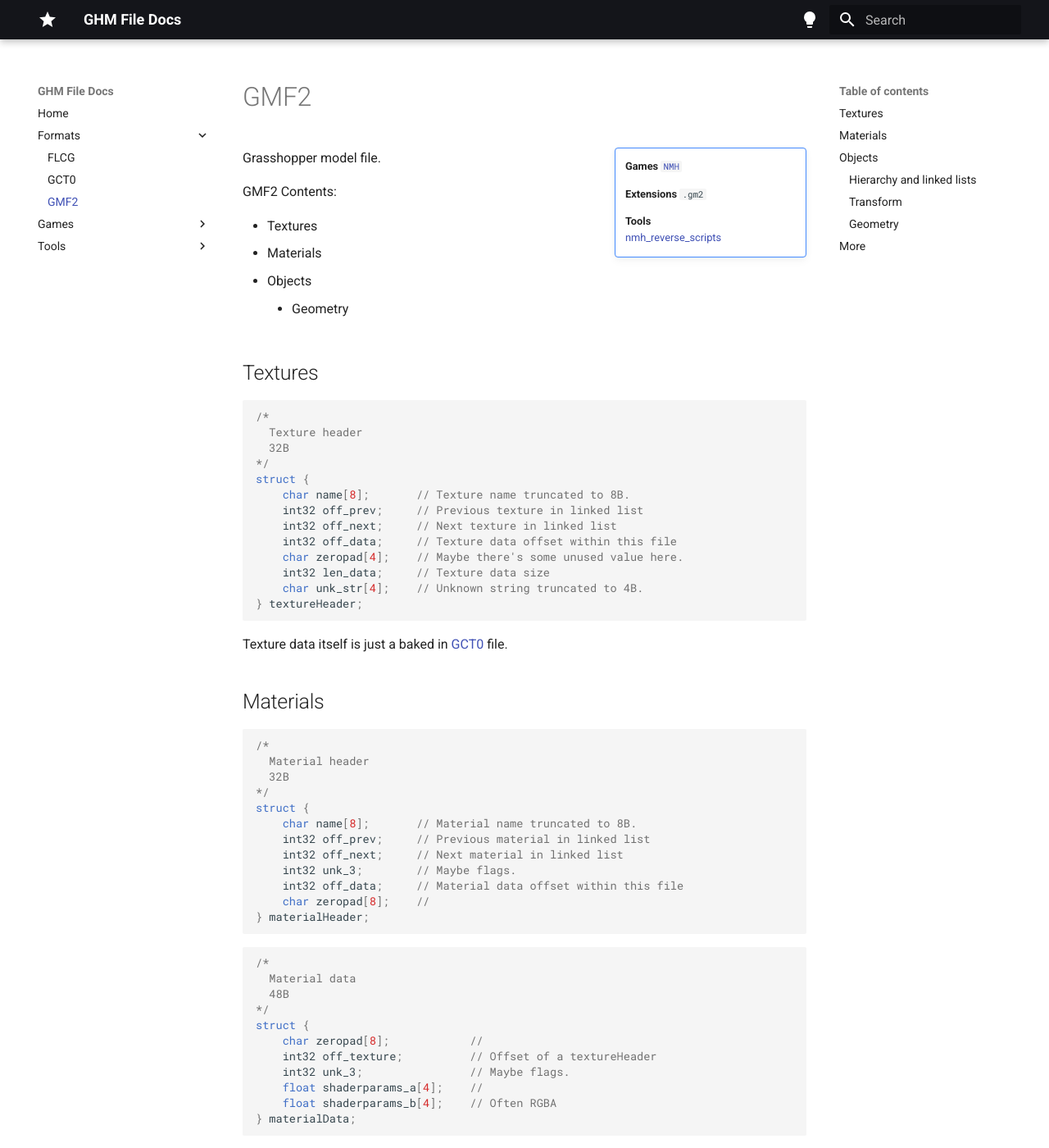
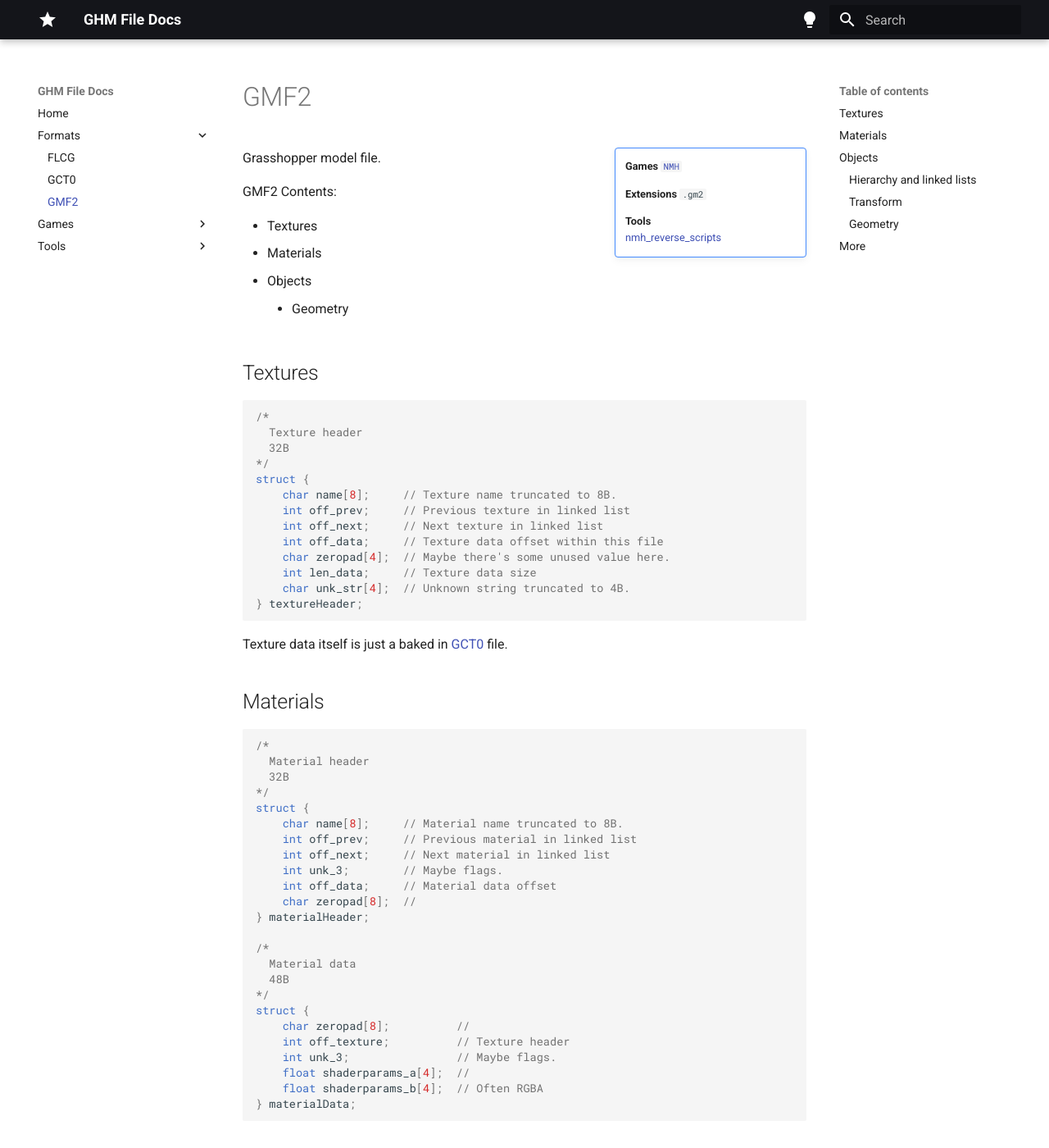
Before and after one commit to sevonj/nmh_reverse, an MkDocs documentation site: the page built from docs/formats/gmf2.md, in a window 1280 px wide and 1400 px high. Shown: the whole window at 82% size. Built offline with MkDocs 1.6.1 and Material for MkDocs 9.7.7, drawn with Linux system fonts in a browser that asks for light colours; comment, search, counter and statistics services are not loaded.

Commit message:
md cleanup

````diff
--- a/docs/formats/gmf2.md
+++ b/docs/formats/gmf2.md
@@ -26,13 +26,13 @@
   32B
 */
 struct {
-    char name[8];       // Texture name truncated to 8B.
-    int32 off_prev;     // Previous texture in linked list
-    int32 off_next;     // Next texture in linked list
-    int32 off_data;     // Texture data offset within this file
-    char zeropad[4];    // Maybe there's some unused value here.
-    int32 len_data;     // Texture data size
-    char unk_str[4];    // Unknown string truncated to 4B.
+    char name[8];     // Texture name truncated to 8B.
+    int off_prev;     // Previous texture in linked list
+    int off_next;     // Next texture in linked list
+    int off_data;     // Texture data offset within this file
+    char zeropad[4];  // Maybe there's some unused value here.
+    int len_data;     // Texture data size
+    char unk_str[4];  // Unknown string truncated to 4B.
 } textureHeader;
 ```
 
@@ -45,26 +45,24 @@
   32B
 */
 struct {
-    char name[8];       // Material name truncated to 8B.
-    int32 off_prev;     // Previous material in linked list
-    int32 off_next;     // Next material in linked list
-    int32 unk_3;        // Maybe flags.
-    int32 off_data;     // Material data offset within this file
-    char zeropad[8];    //
+    char name[8];     // Material name truncated to 8B.
+    int off_prev;     // Previous material in linked list
+    int off_next;     // Next material in linked list
+    int unk_3;        // Maybe flags.
+    int off_data;     // Material data offset
+    char zeropad[8];  //
 } materialHeader;
-```
 
-```cpp
 /*
   Material data
   48B
 */
 struct {
-    char zeropad[8];            //
-    int32 off_texture;          // Offset of a textureHeader
-    int32 unk_3;                // Maybe flags.
-    float shaderparams_a[4];    //
-    float shaderparams_b[4];    // Often RGBA
+    char zeropad[8];          //
+    int off_texture;          // Texture header
+    int unk_3;                // Maybe flags.
+    float shaderparams_a[4];  //
+    float shaderparams_b[4];  // Often RGBA
 } materialData;
 ```
 
````
Also changed, not shown: docs/formats/gct0.md (+5 -5 lines).
